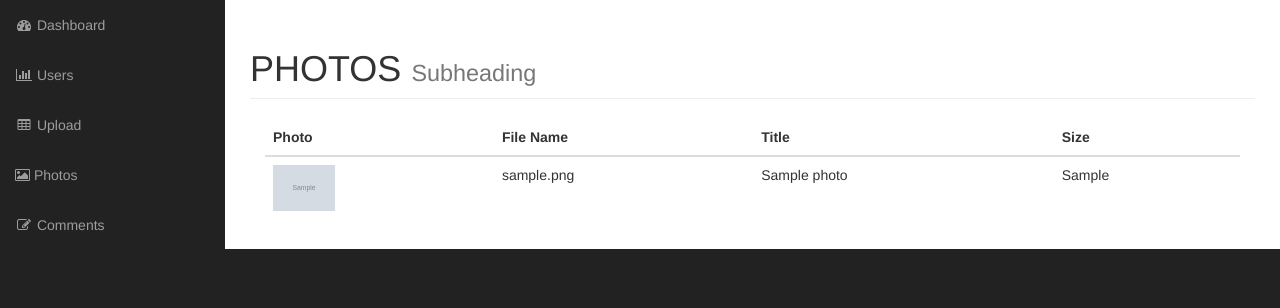
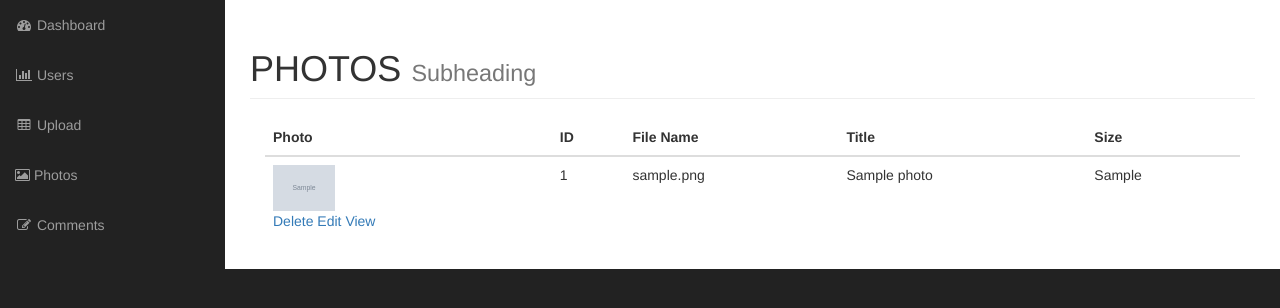
Before and after one commit to pavelFaraday/oop-php-project, a PHP site: page /admin/photos.php in a window 1280 px wide. Shown: the part 51-359 px from the top of the page. Run offline with PHP 8.4, Linux system fonts and the light colour scheme; the visitor is signed in with stand-in values (Sample User, id 1); tables that the repository leaves empty or names only in its code hold one stand-in row (values such as "Sample post"); grey boxes marked "Sample" are stand-in pictures; grey boxes labelled with a size stand in for pictures from a placeholder-image service; some libraries are stand-ins or nearby versions.

Commit message:
117. create delete_photo page | solve "photo_id" bug

```diff
--- a/admin/includes/photo.php
+++ b/admin/includes/photo.php
@@ -4,7 +4,7 @@ class Photo extends Db_object
 {
     protected static $db_table = "photos";
     protected static $db_table_fields = array('photo_id', 'title', 'description', 'filename', 'type', 'size');
-    public $Photo_id;
+    public $photo_id;
     public $title;
     public $description;
     public $filename;
@@ -51,7 +51,7 @@ class Photo extends Db_object
 
     public function save()
     {
-        if ($this->Photo_id) {
+        if ($this->photo_id) {
             $this->update();
         } else {
             if (!empty($this->errors)) { // if there is an error
--- a/admin/photos.php
+++ b/admin/photos.php
@@ -39,6 +39,7 @@ $photos = Photo::find_all();
                         <thead>
                             <tr>
                                 <th>Photo</th>
+                                <th>ID</th>
                                 <th>File Name</th>
                                 <th>Title</th>
                                 <th>Size</th>
@@ -49,7 +50,16 @@ $photos = Photo::find_all();
                             <?php foreach ($photos as $photo) : ?>
 
                                 <tr>
-                                    <td><img src="<?php echo $photo->picture_path(); ?>" width="62px" alt=""></td>
+                                    <td>
+                                        <img src="<?php echo $photo->picture_path(); ?>" width="62px" alt="">
+
+                                        <div class="pictures_link">
+                                            <a href="delete_photo.php/?id=<?php echo $photo->photo_id; ?>">Delete</a>
+                                            <a href="#">Edit</a>
+                                            <a href="#">View</a>
+                                        </div>
+                                    </td>
+                                    <td><?php echo $photo->photo_id; ?></td>
                                     <td><?php echo $photo->filename; ?></td>
                                     <td><?php echo $photo->title; ?></td>
                                     <td><?php echo $photo->size; ?></td>
```
Also changed, not shown: admin/delete_photo.php (added, +8 -0 lines).
